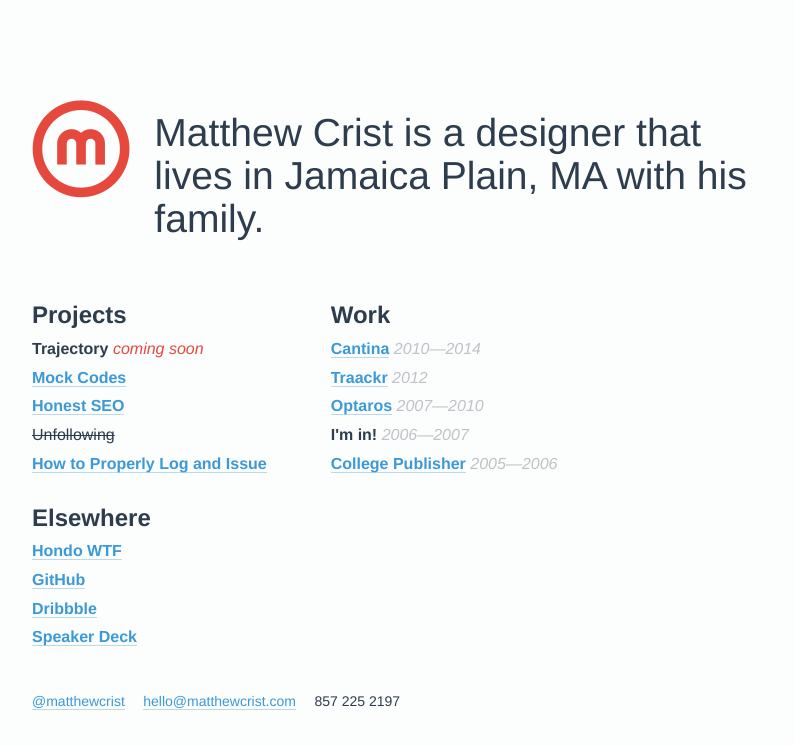
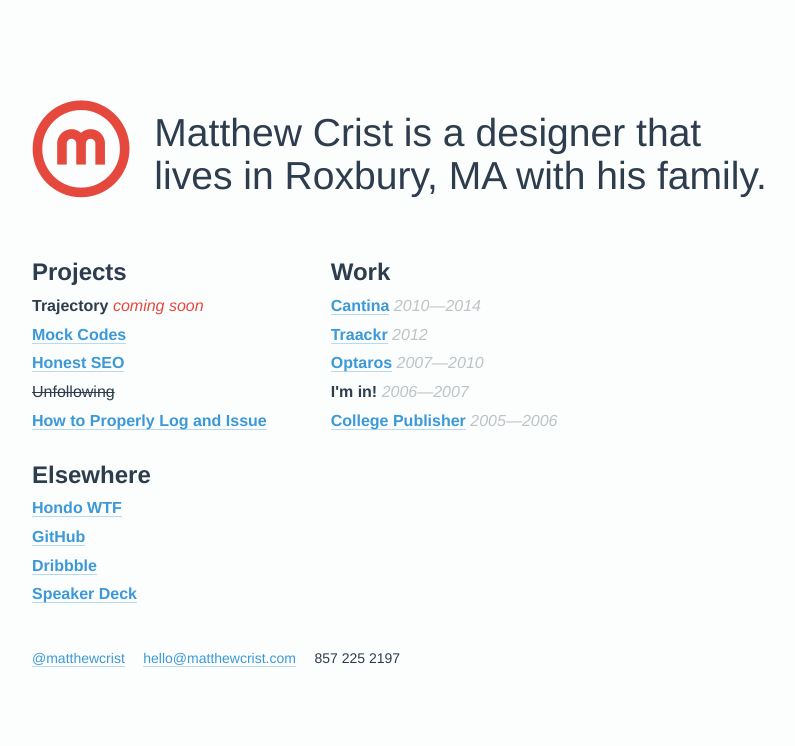
Before and after one commit to matthewcrist/matthewcrist, a plain HTML site: page public/index.html in a window 1280 px wide. Shown: the whole page, without its empty margins (232-1027 px from the left). Drawn offline with Linux system fonts and the light colour scheme.

```diff
--- a/public/index.html
+++ b/public/index.html
@@ -14,7 +14,7 @@
     <div class="mark">m</div>
 
     <header class="group">
-      <h1>Matthew Crist is a designer that lives in Jamaica Plain, MA with his family.</h1>
+      <h1>Matthew Crist is a designer that lives in Roxbury, MA with his family.</h1>
     </header>
     <section>
       <div class="section">
```
